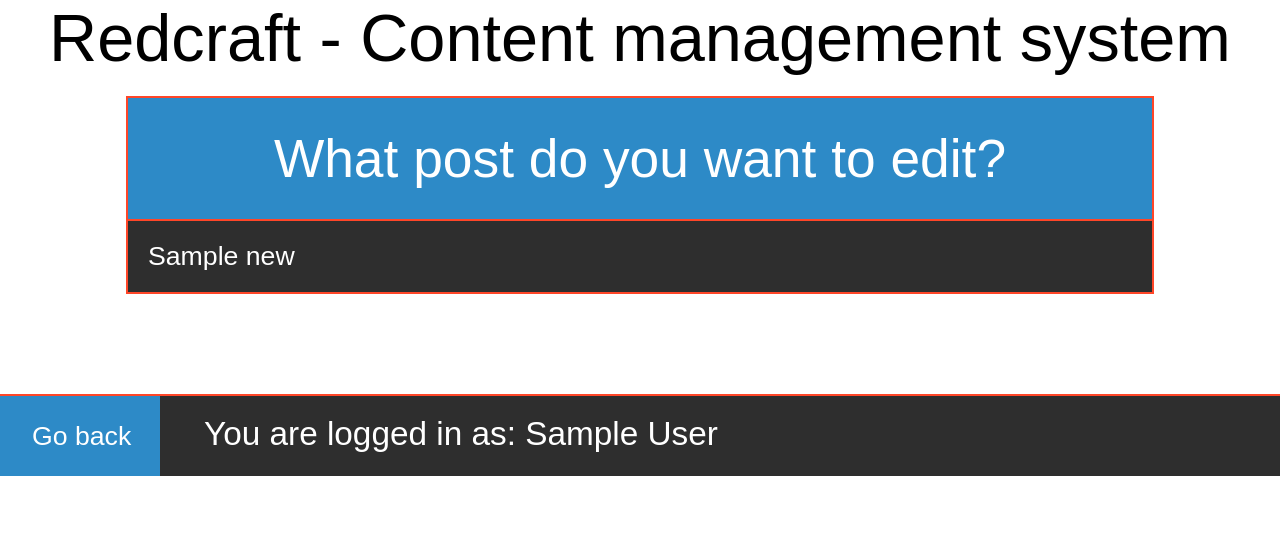
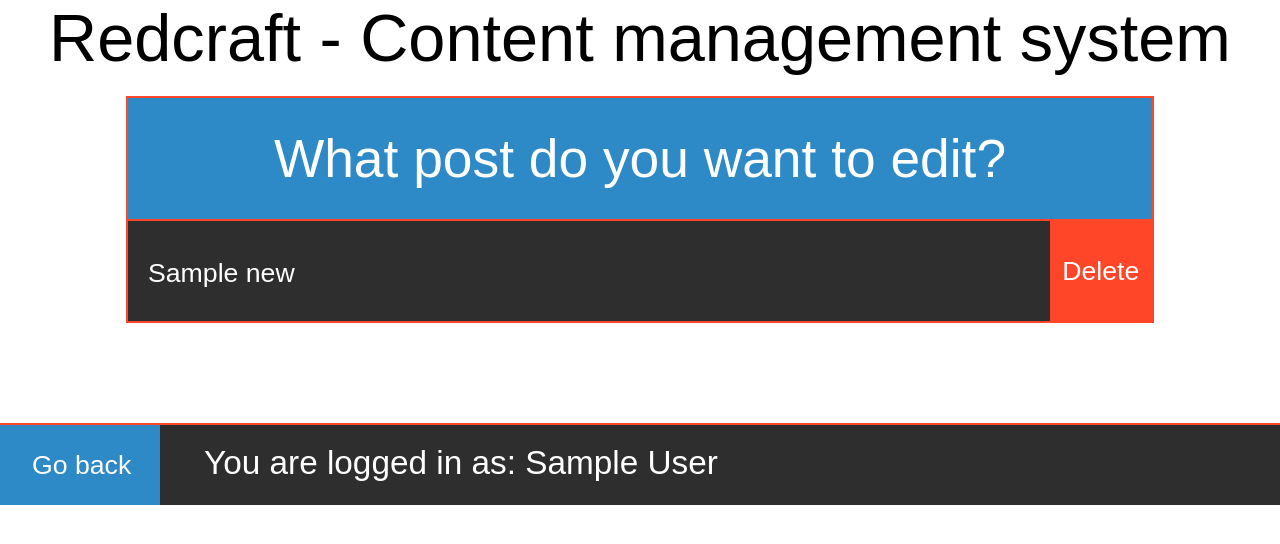
Before and after one commit to EpicIvo/Redcraft, a PHP site: page /cms/editlist.php in a window 1280 px wide. Shown: the top 544 px of the page. Run offline with PHP 8.4, Linux system fonts and the light colour scheme; the visitor is signed in with stand-in values (Sample User, id 1); tables that the repository leaves empty or names only in its code hold one stand-in row (values such as "Sample post").

Commit message:
delete function

```diff
--- a/cms/cms.php
+++ b/cms/cms.php
@@ -29,7 +29,7 @@ if (isset($_POST['submit'])) {
     if ($orderresult) {
         echo "<div class='succes-message'>The post has been posted!</div>";
     }
-
+    else{}
 
 }
 
--- a/cms/editpost.php
+++ b/cms/editpost.php
@@ -50,7 +50,8 @@ if (isset($_POST['submit'])) {
     $orderresult = mysqli_query($connection, $sqladdpost);
 
     if ($orderresult) {
-        echo "<div class='succes-message'>The post has been updated</div>";
+        header("Location: cms.php");
+        exit;
     }
 
 
--- a/cms/js/cmsmain.js
+++ b/cms/js/cmsmain.js
@@ -45,7 +45,7 @@ function processData(data) {
         var postcontainer = document.getElementById('posts-list');
 
         var link = document.createElement('a');
-        link.setAttribute('href', "editpost.php?postId=" + data.newsposts[i].id);
+        link.setAttribute('href', 'editpost.php?postId=' + data.newsposts[i].id);
 
         var post = document.createElement('div');
         post.setAttribute('class', 'news-updates-post');
@@ -56,9 +56,24 @@ function processData(data) {
         posttitle.setAttribute('id', 'news-updates-post-title');
         posttitle.innerHTML = data.newsposts[i].title;
 
+        var deletelink = document.createElement('a');
+        deletelink.setAttribute('href', 'deletepost.php?postId=' + data.newsposts[i].id);
+
+        var deletetext = document.createElement('div');
+        deletetext.setAttribute('class', 'deletetext');
+        deletetext.setAttribute('id', 'deletetext');
+        deletetext.innerHTML =  'Delete';
+
+        var deletediv = document.createElement('div');
+        deletediv.setAttribute('class', 'delete');
+        deletediv.setAttribute('id', 'delete');
+
         postcontainer.appendChild(link);
         link.appendChild(post);
         post.appendChild(posttitle);
+        post.appendChild(deletelink);
+        deletelink.appendChild(deletediv);
+        deletediv.appendChild(deletetext);
 
     }
 }
--- a/cms/style/editlist.css
+++ b/cms/style/editlist.css
@@ -27,14 +27,16 @@ a{
     text-align: center;
 }
 .news-updates-post{
-
+    height: 100px;
 }
 .news-updates-post-title{
     padding: 20px;
     font-size: 20pt;
-    background-color: #2e2e2e;
+    display: inline-block;
+    line-height: 65px;
+
 }
-.news-updates-post-title:hover{
+.news-updates-post:hover{
     background-color: aliceblue;
     color: black;
     cursor: pointer;
@@ -65,3 +67,16 @@ a{
     font-size: 25pt;
     padding-left: 40px;
 }
+.delete{
+    display: inline-block;
+    float: right;
+    font-size: 20pt;
+    background-color: rgba(255, 70, 40, 1);
+    height: 100px;
+    line-height: 100px;
+    width: 10%;
+    text-align: center;
+}
+.delete:hover{
+    background-color: #cc0000;
+}
```
Also changed, not shown: cms/deletepost.php (added, +30 -0 lines).
